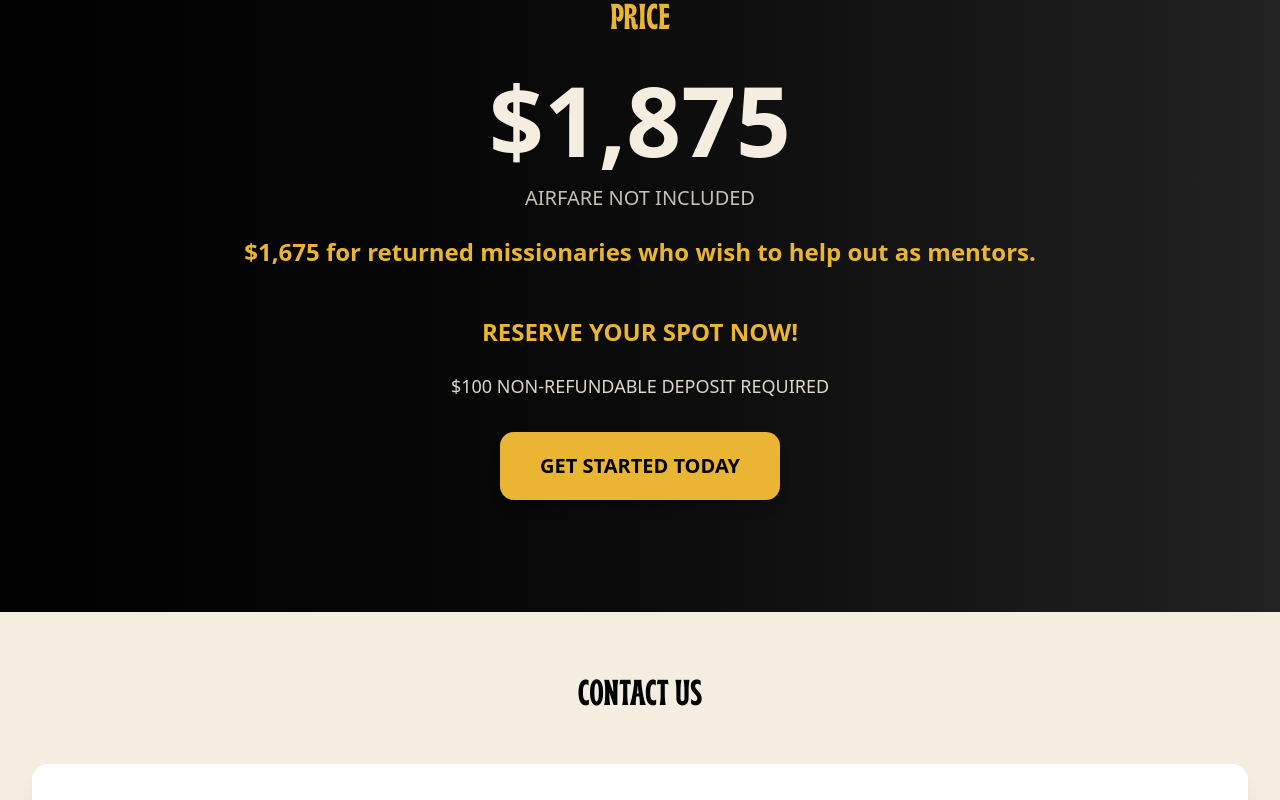
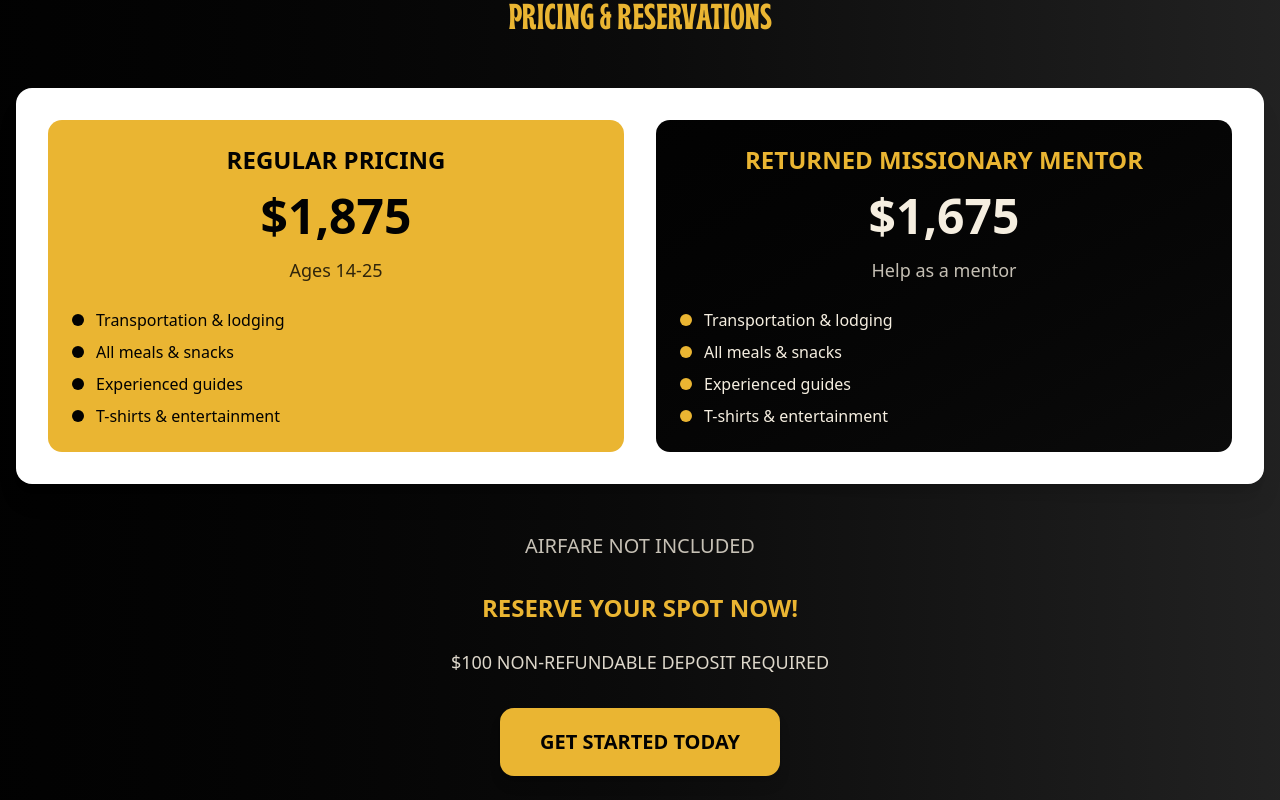
Before and after one commit to grandepeter/legendsroadrallywebsite, a Next.js app: page / in a window 1280 px wide. Shown: the part 4140-4940 px from the top of the page. Built offline with nearby package versions, Linux system fonts and the light colour scheme.

Commit message:
Tried to fix the pricing section. Still needs work.

```diff
--- a/app/page.tsx
+++ b/app/page.tsx
@@ -489,31 +489,93 @@ export default function Home() {
           id="reserve"
           className="py-16 px-4 bg-gradient-to-r from-[var(--legends-dark-black)] via-[var(--legends-black)] to-[var(--legends-light-black)] scroll-mt-20"
         >
-          <div className="max-w-7xl mx-auto text-center">
+          <div className="max-w-7xl mx-auto">
             <h2
-              className="text-4xl font-bold text-[var(--legends-gold)] mb-8 font-mono"
+              className="text-4xl font-bold text-[var(--legends-gold)] mb-12 text-center font-mono"
               style={{
                 fontFamily:
                   "var(--font-brice), ui-sans-serif, system-ui, -apple-system",
               }}
             >
-              PRICE
+              PRICING & RESERVATIONS
             </h2>
 
-            <div className="mb-12">
-              <div className="text-8xl font-bold text-[var(--legends-cream)] mb-4">
-                $1,875
-              </div>
-              <div className="text-xl text-[var(--legends-cream)] opacity-80">
-                AIRFARE NOT INCLUDED
-              </div>
-              <div className="text-2xl font-bold text-[var(--legends-gold)] mt-6">
-                $1,675 for returned missionaries who wish to help out as
-                mentors.
+            {/* Pricing Table */}
+            <div className="bg-white rounded-2xl p-8 shadow-xl mb-12">
+              <div className="grid md:grid-cols-2 gap-8">
+                {/* Regular Pricing */}
+                <a href="#contact" className="block">
+                  <div className="bg-[var(--legends-gold)] rounded-xl p-6 text-center flex flex-col justify-center hover:bg-[var(--legends-cream)] hover:scale-105 hover:shadow-xl transition-all duration-300 cursor-pointer">
+                    <h3 className="text-2xl font-bold text-[var(--legends-dark-black)] mb-4">
+                      REGULAR PRICING
+                    </h3>
+                    <div className="text-5xl font-bold text-[var(--legends-dark-black)] mb-4">
+                      $1,875
+                    </div>
+                    <div className="text-lg text-[var(--legends-dark-black)] opacity-80 mb-6">
+                      Ages 14-25
+                    </div>
+                    <div className="space-y-2 text-[var(--legends-dark-black)] text-left">
+                      <div className="flex items-center">
+                        <span className="w-3 h-3 bg-[var(--legends-dark-black)] rounded-full mr-3"></span>
+                        Transportation & lodging
+                      </div>
+                      <div className="flex items-center">
+                        <span className="w-3 h-3 bg-[var(--legends-dark-black)] rounded-full mr-3"></span>
+                        All meals & snacks
+                      </div>
+                      <div className="flex items-center">
+                        <span className="w-3 h-3 bg-[var(--legends-dark-black)] rounded-full mr-3"></span>
+                        Experienced guides
+                      </div>
+                      <div className="flex items-center">
+                        <span className="w-3 h-3 bg-[var(--legends-dark-black)] rounded-full mr-3"></span>
+                        T-shirts & entertainment
+                      </div>
+                    </div>
+                  </div>
+                </a>
+
+                {/* Returned Missionary Pricing */}
+                <a href="#contact" className="block group">
+                  <div className="bg-gradient-to-br from-[var(--legends-dark-black)] to-[var(--legends-black)] rounded-xl p-6 text-center flex flex-col justify-center hover:!bg-[var(--legends-cream)] hover:scale-105 hover:shadow-xl transition-all duration-300 cursor-pointer">
+                    <h3 className="text-2xl font-bold text-[var(--legends-gold)] mb-4">
+                      RETURNED MISSIONARY MENTOR
+                    </h3>
+                    <div className="text-5xl font-bold text-[var(--legends-cream)] mb-4">
+                      $1,675
+                    </div>
+                    <div className="text-lg text-[var(--legends-cream)] opacity-80 mb-6">
+                      Help as a mentor
+                    </div>
+                    <div className="space-y-2 text-[var(--legends-cream)] text-left">
+                      <div className="flex items-center">
+                        <span className="w-3 h-3 bg-[var(--legends-gold)] rounded-full mr-3"></span>
+                        Transportation & lodging
+                      </div>
+                      <div className="flex items-center">
+                        <span className="w-3 h-3 bg-[var(--legends-gold)] rounded-full mr-3"></span>
+                        All meals & snacks
+                      </div>
+                      <div className="flex items-center">
+                        <span className="w-3 h-3 bg-[var(--legends-gold)] rounded-full mr-3"></span>
+                        Experienced guides
+                      </div>
+                      <div className="flex items-center">
+                        <span className="w-3 h-3 bg-[var(--legends-gold)] rounded-full mr-3"></span>
+                        T-shirts & entertainment
+                      </div>
+                    </div>
+                  </div>
+                </a>
               </div>
             </div>
 
-            <div className="mb-12">
+            {/* Call to Action */}
+            <div className="text-center">
+              <div className="text-xl text-[var(--legends-cream)] opacity-80 mb-8">
+                AIRFARE NOT INCLUDED
+              </div>
               <div className="text-2xl font-bold text-[var(--legends-gold)] mb-6">
                 RESERVE YOUR SPOT NOW!
               </div>
```
